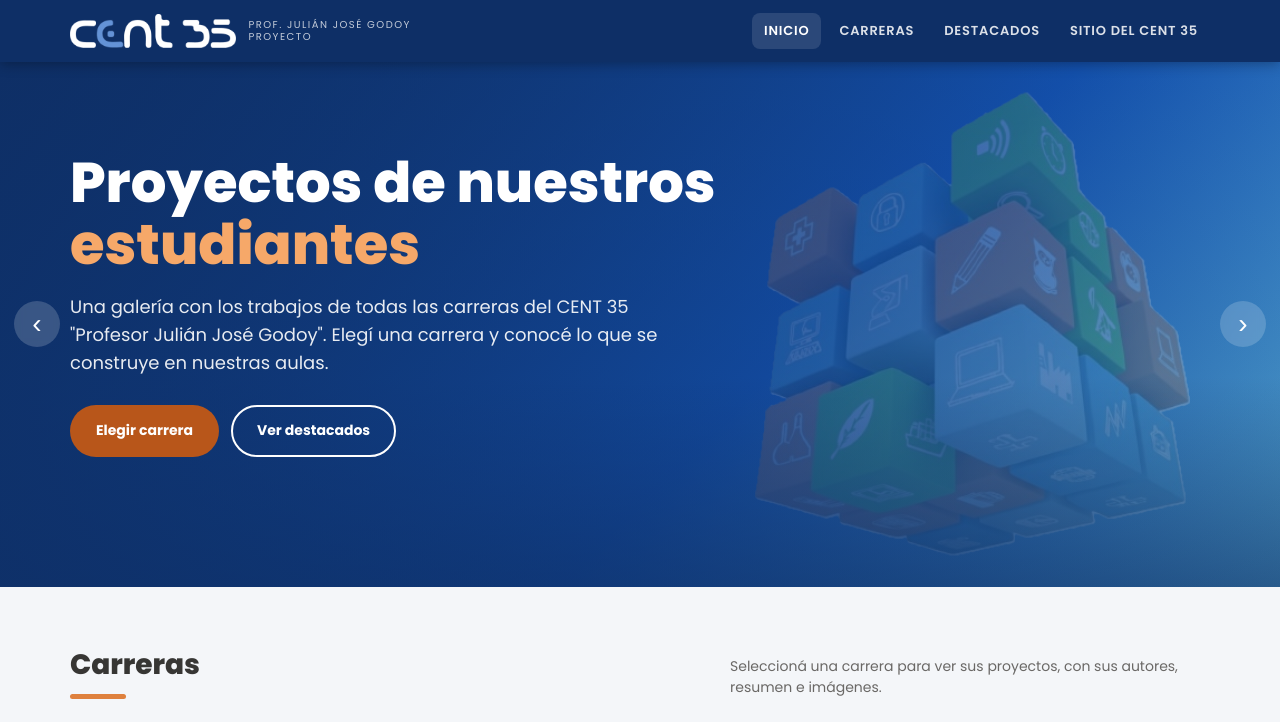
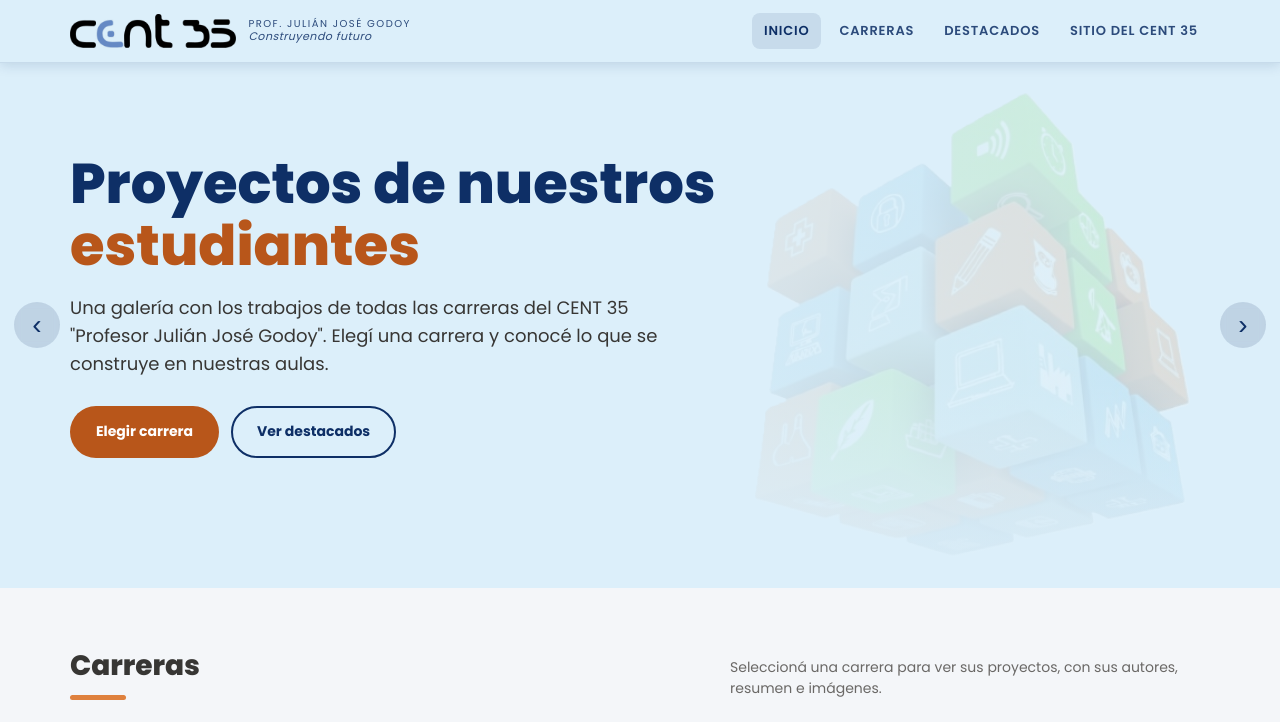
Before and after one commit to casolorzanos/proyectos-cent35, a plain HTML site: page index.html in a window 1280 px wide. Shown: the top 722 px of the page. Drawn offline with Linux system fonts and the light colour scheme; no server answers.

Commit message:
Fondo celeste claro, encabezado claro y lema 'Construyendo futuro' en cursiva
- Hero y cabecera de páginas internas pasan a celeste claro con texto azul oscuro
- Encabezado superior claro con logo oscuro
- Se reemplaza 'Proyecto' por 'Construyendo futuro' (cursiva)
- Se actualiza la versión de caché de css/js

Co-Authored-By: Claude Sonnet 5.5 <noreply@anthropic.com>
Claude-Session: https://claude.ai/code/session_01PVqatti4pf6jV5tR5Ha5Ek

```diff
--- a/css/styles.css
+++ b/css/styles.css
@@ -2,7 +2,7 @@
   /* Paleta del afiche MPA 2026: azul de las letras + naranja, verde y celeste del cubo */
   --navy:#0e2f66; --navy-2:#123f8a; --blue:#155ac1; --sky:#5bafd5; --orange:#df813e; --orange-dk:#b8561a;
   --green:#62d331; --on-light:#1f1e1d; --ink:#373634; --muted:#6a6866; --bg:#f4f6f9; --card:#fff;
-  --grad:linear-gradient(135deg,#0e2f66 0%,#155ac1 60%,#5bafd5 100%);
+  --grad:linear-gradient(135deg,#0e2f66 0%,#155ac1 60%,#5bafd5 100%); --celeste:#dceffa; --celeste-2:#c6e4f5;
   --radius:18px; --shadow:0 10px 30px rgba(14,47,102,.12);
 }
 *{box-sizing:border-box;margin:0;padding:0}
@@ -13,17 +13,18 @@ img{max-width:100%;display:block}
 .wrap{max-width:1180px;margin:0 auto;padding:0 20px}
 
 /* Header */
-.topbar{background:var(--navy);position:sticky;top:0;z-index:50;box-shadow:0 2px 12px rgba(0,0,0,.3)}
+.topbar{background:var(--celeste);position:sticky;top:0;z-index:50;box-shadow:0 2px 12px rgba(14,47,102,.15);border-bottom:1px solid rgba(14,47,102,.1)}
 .topbar .wrap{display:flex;align-items:center;justify-content:space-between;gap:16px;min-height:62px}
-.brand{display:flex;align-items:center;gap:12px;color:#fff}
+.brand{display:flex;align-items:center;gap:12px;color:var(--navy)}
 .brand .logo{height:34px;width:auto;display:block}
-.brand small{display:block;font-size:10px;letter-spacing:1.5px;text-transform:uppercase;opacity:.75;line-height:1.2}
+.brand small{display:block;font-size:10px;letter-spacing:1.5px;text-transform:uppercase;opacity:.85;line-height:1.2}
+.brand small.it{font-style:italic;text-transform:none;letter-spacing:.5px;font-size:11px}
 .nav{display:flex;gap:6px;flex-wrap:wrap}
-.nav a{color:#fff;font-size:13px;font-weight:600;text-transform:uppercase;letter-spacing:.8px;padding:8px 12px;border-radius:8px;opacity:.85}
-.nav a:hover,.nav a.on{background:rgba(255,255,255,.12);opacity:1}
+.nav a{color:var(--navy);font-size:13px;font-weight:600;text-transform:uppercase;letter-spacing:.8px;padding:8px 12px;border-radius:8px;opacity:.85}
+.nav a:hover,.nav a.on{background:rgba(14,47,102,.1);opacity:1}
 
 /* Hero */
-.hero{background:var(--grad);color:#fff;position:relative;overflow:hidden}
+.hero{background:var(--celeste);color:var(--navy);position:relative;overflow:hidden}
 .slides{position:absolute;inset:0}
 .slide{position:absolute;inset:0;background-size:cover;background-position:center;opacity:0;transition:opacity 1.4s ease;transform:scale(1.04)}
 .slide.on{opacity:1;animation:kb 12s ease-out forwards}
@@ -31,22 +32,22 @@ img{max-width:100%;display:block}
 /* Cubo institucional, translúcido, sobre todas las imágenes del carrusel */
 .slides::after{content:"";position:absolute;right:7%;top:50%;width:clamp(240px,34vw,470px);aspect-ratio:390/415;transform:translateY(-50%);background:url(../img/cubo.png) center/contain no-repeat;opacity:.3;pointer-events:none}
 @media(max-width:820px){.slides::after{right:-8%;top:58%;width:min(72vw,300px);opacity:.3}}
-.hero::after{content:"";position:absolute;inset:0;background:linear-gradient(90deg,rgba(14,47,102,.82) 0%,rgba(14,47,102,.45) 55%,rgba(14,47,102,.15) 100%),linear-gradient(0deg,rgba(14,47,102,.6),transparent 40%)}
+.hero::after{content:"";position:absolute;inset:0;background:linear-gradient(90deg,rgba(220,239,250,.94) 0%,rgba(220,239,250,.78) 55%,rgba(220,239,250,.4) 100%),linear-gradient(0deg,rgba(220,239,250,.85),transparent 40%)}
 .hero .wrap{z-index:2}
 .hero-foot{position:absolute;left:20px;right:20px;bottom:26px;display:flex;justify-content:space-between;align-items:end;gap:16px;flex-wrap:wrap}
 .cap{display:flex;flex-direction:column;font-size:13px;opacity:.95}.cap b{font-size:15px;letter-spacing:.5px}.cap span{opacity:.8;white-space:pre-line}.cap span.it{font-style:italic}
-.dots{display:flex;gap:8px}.dots button{width:30px;height:5px;border-radius:3px;border:0;background:rgba(255,255,255,.4);cursor:pointer;transition:.3s}.dots button.on{background:#fff;width:46px}
-.arw{position:absolute;top:50%;transform:translateY(-50%);z-index:3;width:46px;height:46px;border-radius:50%;border:0;background:rgba(255,255,255,.18);color:#fff;font-size:28px;line-height:1;cursor:pointer;backdrop-filter:blur(4px)}
-.arw:hover{background:var(--orange-dk)}.arw.prev{left:14px}.arw.next{right:14px}
+.dots{display:flex;gap:8px}.dots button{width:30px;height:5px;border-radius:3px;border:0;background:rgba(14,47,102,.3);cursor:pointer;transition:.3s}.dots button.on{background:var(--navy);width:46px}
+.arw{position:absolute;top:50%;transform:translateY(-50%);z-index:3;width:46px;height:46px;border-radius:50%;border:0;background:rgba(14,47,102,.14);color:var(--navy);font-size:28px;line-height:1;cursor:pointer;backdrop-filter:blur(4px)}
+.arw:hover{background:var(--orange-dk);color:#fff}.arw.prev{left:14px}.arw.next{right:14px}
 @media(prefers-reduced-motion:reduce){.slide.on{animation:none}}
 .hero .wrap{position:relative;padding:90px 20px 130px}
 .hero h1{font-size:clamp(32px,5vw,56px);line-height:1.1;font-weight:800;max-width:760px}
-.hero h1 span{color:#f6a869}
-.hero p{max-width:620px;margin-top:18px;font-size:18px;opacity:.9}
+.hero h1 span{color:var(--orange-dk)}
+.hero p{max-width:620px;margin-top:18px;font-size:18px;opacity:1;color:var(--ink)}
 .hero .btns{margin-top:28px;display:flex;gap:12px;flex-wrap:wrap}
 .btn{display:inline-block;padding:13px 24px;border-radius:999px;font-weight:700;font-size:14px;border:2px solid transparent;cursor:pointer;transition:.2s}
 .btn.red{background:var(--orange-dk);color:#fff}.btn.red:hover{background:#9a4515}
-.btn.ghost{border-color:#fff;color:#fff}.btn.ghost:hover{background:#fff;color:var(--navy)}
+.btn.ghost{border-color:var(--navy);color:var(--navy)}.btn.ghost:hover{background:var(--navy);color:#fff}
 
 /* Banda carreras (como la web del CENT 35) */
 .bar{background:var(--blue);margin-top:-48px;position:relative;z-index:5;border-radius:var(--radius);box-shadow:var(--shadow);overflow:hidden}
@@ -96,7 +97,7 @@ section{padding:56px 0 8px}
 .more{font-size:13px;font-weight:800;color:var(--orange-dk);margin-top:6px}
 
 /* Página de carrera */
-.phead{background:var(--grad);color:#fff;padding:54px 0 46px}
+.phead{background:var(--celeste);color:var(--navy);padding:54px 0 46px}
 .phead .crumb{font-size:13px;opacity:.8;margin-bottom:10px}
 .phead .crumb a:hover{text-decoration:underline}
 .phead h1{font-size:clamp(24px,3.6vw,38px);line-height:1.15;max-width:860px;font-weight:800}
--- a/index.html
+++ b/index.html
@@ -1,8 +1,8 @@
-<!doctype html><html lang="es"><head><meta charset="utf-8"><meta name="viewport" content="width=device-width,initial-scale=1"><link rel="preconnect" href="https://fonts.googleapis.com"><link href="https://fonts.googleapis.com/css2?family=Poppins:wght@400;600;700;800&display=swap" rel="stylesheet"><link rel="stylesheet" href="css/styles.css?v=20261111"><title>Proyecto · CENT 35</title></head><body>
+<!doctype html><html lang="es"><head><meta charset="utf-8"><meta name="viewport" content="width=device-width,initial-scale=1"><link rel="preconnect" href="https://fonts.googleapis.com"><link href="https://fonts.googleapis.com/css2?family=Poppins:wght@400;600;700;800&display=swap" rel="stylesheet"><link rel="stylesheet" href="css/styles.css?v=20261112"><title>Proyecto · CENT 35</title></head><body>
 <div id="header"></div>
 <header class="hero"><div class="slides" id="slides"></div><button class="arw prev" id="prev" aria-label="Anterior">‹</button><button class="arw next" id="next" aria-label="Siguiente">›</button><div class="wrap"><h1>Proyectos de nuestros <span>estudiantes</span></h1>
 <p>Una galería con los trabajos de todas las carreras del CENT 35 "Profesor Julián José Godoy". Elegí una carrera y conocé lo que se construye en nuestras aulas.</p>
 <div class="btns"><a class="btn red" href="#carreras">Elegir carrera</a><a class="btn ghost" href="#destacados">Ver destacados</a></div><div class="hero-foot"><div class="cap" id="cap"></div><div class="dots" id="dots"></div></div></div></header>
 <main class="wrap"><section id="carreras"><div class="sec-h"><h2>Carreras</h2><p>Seleccioná una carrera para ver sus proyectos, con sus autores, resumen e imágenes.</p></div><div class="careers" id="careers"></div></section>
 <section id="destacados"><div class="sec-h"><h2>Proyectos destacados</h2><p>Una muestra de los trabajos más sobresalientes.</p></div><div class="grid" id="destacados-grid"></div></section></main>
-<div id="footer"></div><script src="js/api.js?v=20261111"></script><script src="js/app.js?v=20261111"></script><script>initHome()</script></body></html>
+<div id="footer"></div><script src="js/api.js?v=20261112"></script><script src="js/app.js?v=20261112"></script><script>initHome()</script></body></html>
--- a/js/app.js
+++ b/js/app.js
@@ -17,7 +17,7 @@ async function conDatos(contenedor) {
 
 function layout(active) {
   $('#header').innerHTML = `<div class="topbar"><div class="wrap">
-    <a class="brand" href="index.html"><img class="logo" src="img/logo-cent35.png" alt="CENT 35"><span><small>Prof. Julián José Godoy</small><small>Proyecto</small></span></a>
+    <a class="brand" href="index.html"><img class="logo" src="img/logo-cent35-oscuro.png" alt="CENT 35"><span><small>Prof. Julián José Godoy</small><small class="it">Construyendo futuro</small></span></a>
     <nav class="nav"><a href="index.html" class="${active === 'inicio' ? 'on' : ''}">Inicio</a><a href="index.html#carreras">Carreras</a><a href="index.html#destacados">Destacados</a><a href="https://cent35.edu.ar" target="_blank" rel="noopener">Sitio del CENT 35</a></nav>
   </div></div>`;
   $('#footer').innerHTML = `<footer><div class="wrap">
```
Also changed, not shown: carrera.html (+2 -2 lines), proyecto.html (+2 -2 lines).
